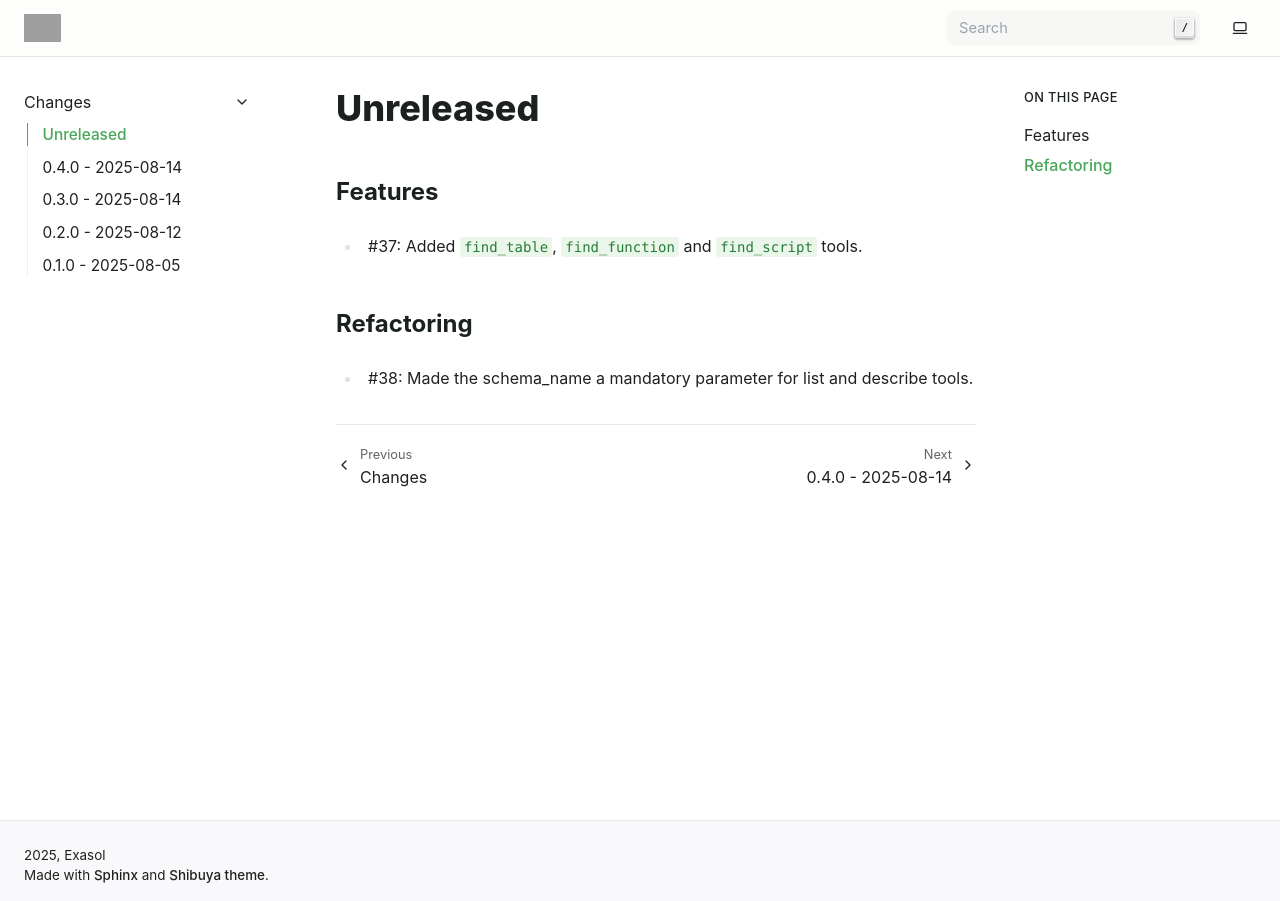
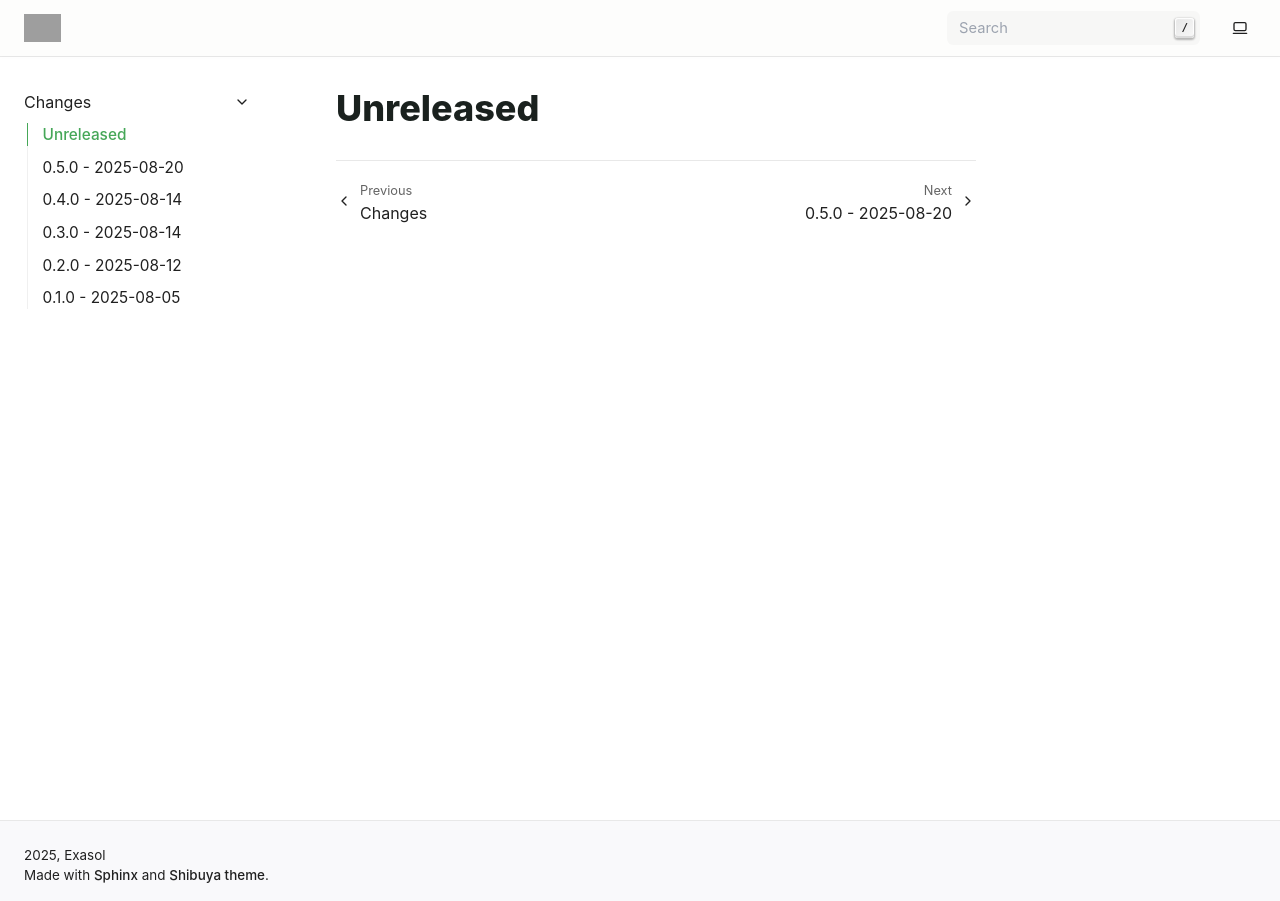
Before and after one commit to exasol/mcp-server, a Sphinx documentation site: the page built from doc/changes/unreleased.md, in a window 1280 px wide. Built offline with Sphinx 7.4.7, drawn with Linux system fonts in a browser that asks for light colours; pages that are not in the unit, such as notebooks, are missing from menus; grey boxes are pictures that could not be loaded.

Commit message:
Prepare release 0.5.0

```diff
--- /dev/null
+++ b/doc/changes/changes_0.5.0.md
@@ -0,0 +1,9 @@
+# 0.5.0 - 2025-08-20
+
+## Features
+
+* #37: Added `find_table`, `find_function` and `find_script` tools.
+
+## Refactoring
+
+* #38: Made the schema_name a mandatory parameter for list and describe tools.
--- a/doc/changes/unreleased.md
+++ b/doc/changes/unreleased.md
@@ -1,9 +1 @@
 # Unreleased
-
-## Features
-
-* #37: Added `find_table`, `find_function` and `find_script` tools.
-
-## Refactoring
-
-* #38: Made the schema_name a mandatory parameter for list and describe tools.
--- a/exasol/ai/mcp/server/version.py
+++ b/exasol/ai/mcp/server/version.py
@@ -8,7 +8,7 @@ If you need to change the version, do so in the pyproject.toml, e.g. by using
 """
 
 MAJOR = 0
-MINOR = 4
+MINOR = 5
 PATCH = 0
 VERSION = f"{MAJOR}.{MINOR}.{PATCH}"
 __version__ = VERSION
--- a/pyproject.toml
+++ b/pyproject.toml
@@ -1,6 +1,6 @@
 [project]
 name = "exasol-mcp-server"
-version = "0.4.0"
+version = "0.5.0"
 requires-python = ">=3.10,<4.0"
 description = "Exasol MCP Server"
 authors = [
```
Also changed, not shown: doc/changes/changelog.md (+2 -0 lines).
